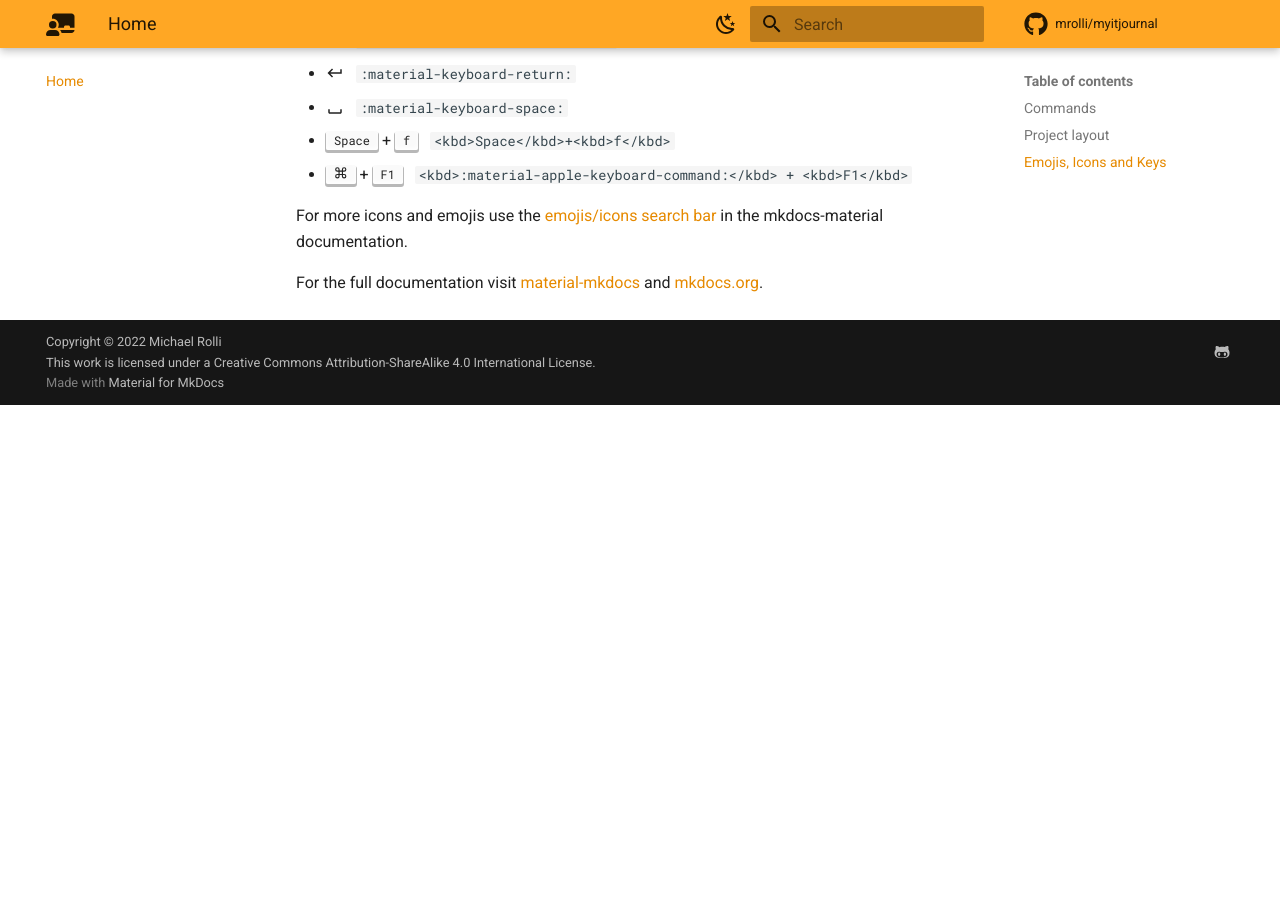
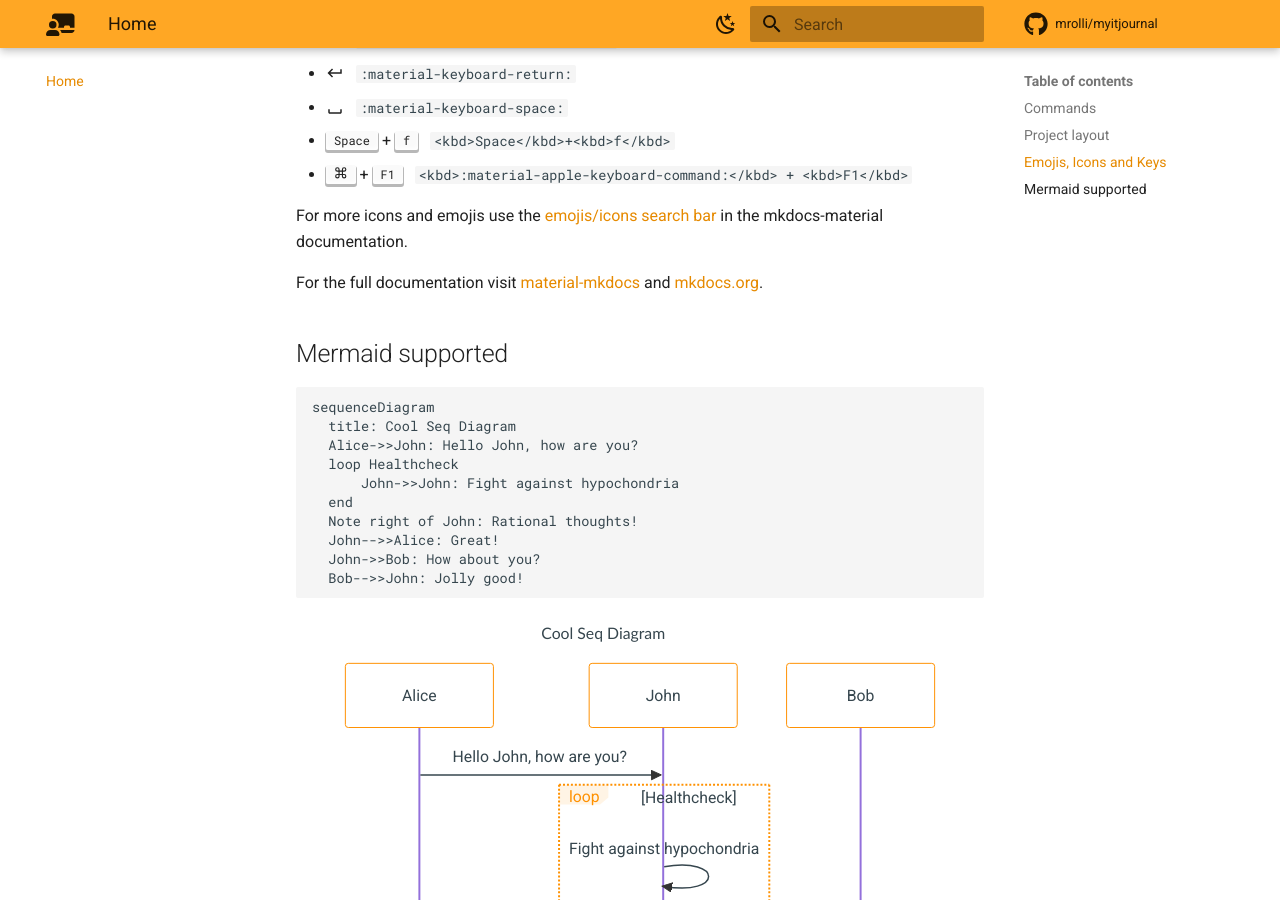
Before and after one commit to mrolli/myitjournal, an MkDocs documentation site: the page built from docs/index.md, in a window 1280 px wide and 900 px high, scrolled down 1318 px. Built offline with MkDocs 1.6.1 and Material for MkDocs 9.7.7, drawn with Linux system fonts in a browser that asks for light colours; emoji names are drawn with the system emoji font; comment, search, counter and statistics services are not loaded; before the commit the page ends 1723 px from its top, so only the background shows below that.

Commit message:
Add native support for Mermaid.js
Now Mermaid.js based charts are automatically available on every page.
Just start a code block of type mermaid, see index.md for an example
diagram.

````diff
--- a/docs/index.md
+++ b/docs/index.md
@@ -48,3 +48,31 @@ Below follows the default index.md of a mkdocs installation as a quickref.
 For more icons and emojis use the [emojis/icons search bar](https://squidfunk.github.io/mkdocs-material/reference/icons-emojis/) in the mkdocs-material documentation.
 
 For the full documentation visit [material-mkdocs](https://squidfunk.github.io/mkdocs-material/) and [mkdocs.org](https://www.mkdocs.org).
+
+## Mermaid supported
+
+```
+sequenceDiagram
+  title: Cool Seq Diagram
+  Alice->>John: Hello John, how are you?
+  loop Healthcheck
+      John->>John: Fight against hypochondria
+  end
+  Note right of John: Rational thoughts!
+  John-->>Alice: Great!
+  John->>Bob: How about you?
+  Bob-->>John: Jolly good!
+```
+
+``` mermaid
+sequenceDiagram
+  title: Cool Seq Diagram
+  Alice->>John: Hello John, how are you?
+  loop Healthcheck
+      John->>John: Fight against hypochondria
+  end
+  Note right of John: Rational thoughts!
+  John-->>Alice: Great!
+  John->>Bob: How about you?
+  Bob-->>John: Jolly good!
+```
--- a/mkdocs.yml
+++ b/mkdocs.yml
@@ -76,7 +76,11 @@ markdown_extensions:
   - pymdownx.snippets:
       auto_append:
         - includes/abbreviations.md
-  - pymdownx.superfences
+  - pymdownx.superfences:
+      custom_fences:
+        - name: mermaid
+          class: mermaid
+          format: !!python/name:pymdownx.superfences.fence_code_format
   - pymdownx.tabbed:
       alternate_style: true
   - pymdownx.tasklist:
````
